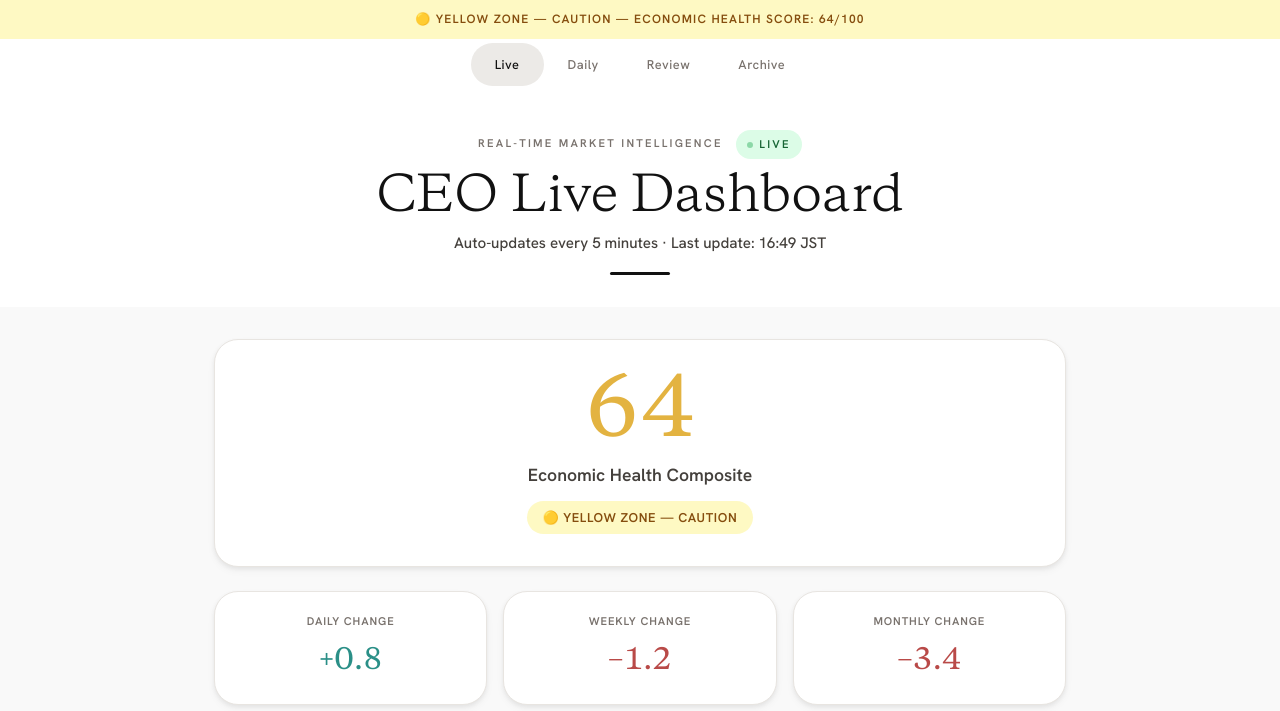
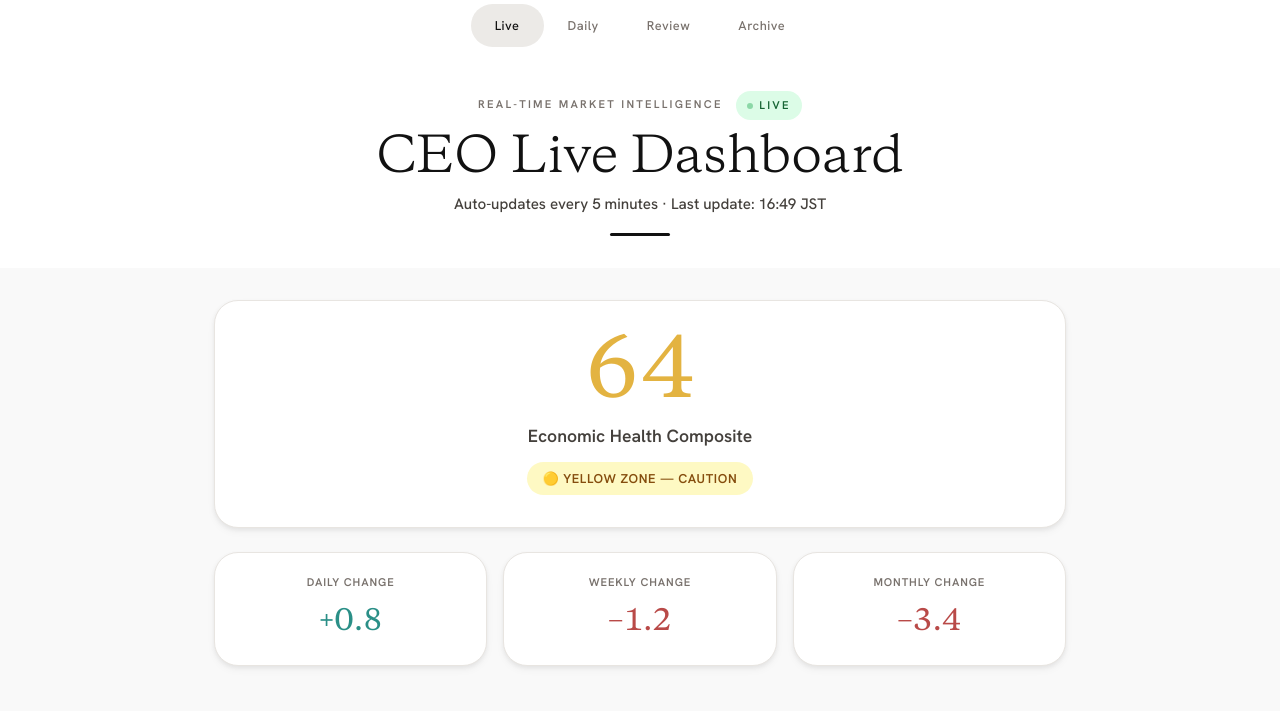
Before and after one commit to tokyo-product-team-rgb/ceo-briefing, a plain HTML site: page live.html in a window 1280 px wide. Shown: the top 711 px of the page. Drawn offline with Linux system fonts and the light colour scheme.

Commit message:
Remove zone-header alert banner from live page

```diff
--- a/live.html
+++ b/live.html
@@ -46,20 +46,6 @@
       line-height: 1.65;
       -webkit-font-smoothing: antialiased;
     }
-
-    /* Zone Header */
-    .zone-header {
-      padding: 0.6rem 1rem;
-      text-align: center;
-      font-size: 0.75rem;
-      font-weight: 700;
-      letter-spacing: 0.1em;
-      text-transform: uppercase;
-    }
-    .zone-header.green { background: #dcfce7; color: #166534; }
-    .zone-header.yellow { background: #fef9c3; color: #854d0e; }
-    .zone-header.orange { background: #ffedd5; color: #c2410c; }
-    .zone-header.red { background: #fee2e2; color: #991b1b; }
 
     .nav-bar {
       display: flex;
@@ -607,11 +593,6 @@
 </head>
 <body>
 
-  <!-- Zone Header -->
-  <div class="zone-header yellow">
-    🟡 YELLOW ZONE — CAUTION — Economic Health Score: 64/100
-  </div>
-
   <nav class="nav-bar">
     <a href="live.html" class="active">Live</a>
     <a href="index.html">Daily</a>
```
